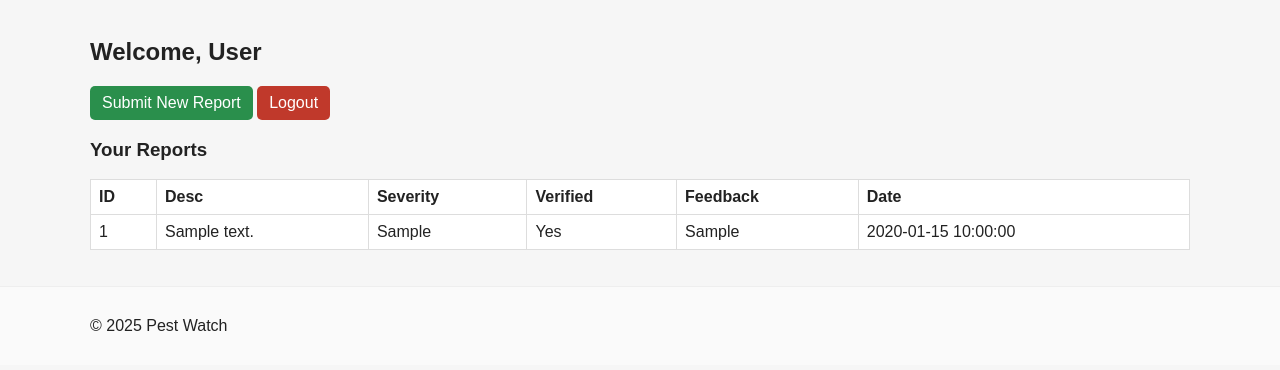
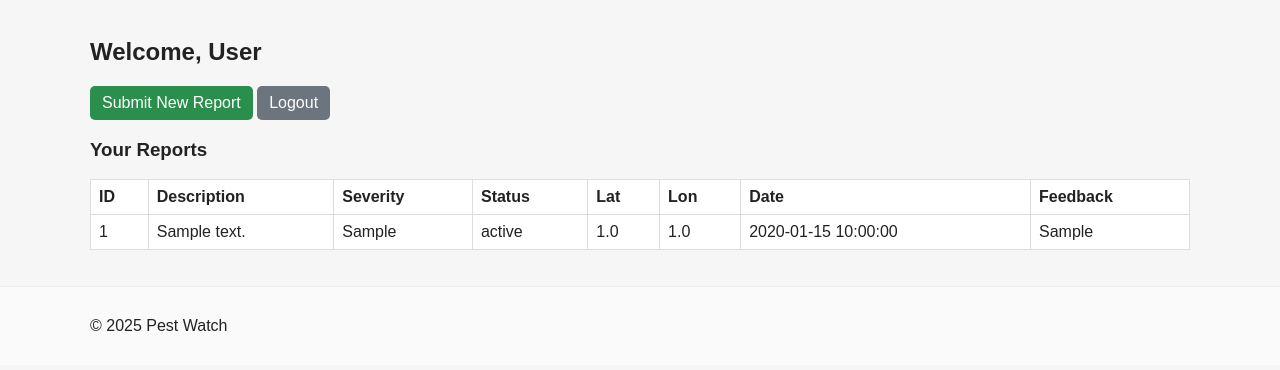
Before and after one commit to Roy-Kathurima/pestwatch, a Flask app: page /dashboard in a window 1280 px wide. Shown: the part 83-453 px from the top of the page. Run offline with Flask 3, Linux system fonts and the light colour scheme; a user stored in the database is signed in; tables that the repository leaves empty hold one stand-in row (values such as "Sample post").

Commit message:
Update dashboard.html

```diff
--- a/templates/dashboard.html
+++ b/templates/dashboard.html
@@ -1,19 +1,25 @@
 {% extends "base.html" %}
 {% block content %}
 <h2>Welcome, {{ user.fullname }}</h2>
-<p><a class="btn" href="{{ url_for('report') }}">Submit New Report</a> <a class="btn btn-danger" href="{{ url_for('logout') }}">Logout</a></p>
+
+<p>
+  <a class="btn" href="{{ url_for('report') }}">Submit New Report</a>
+  <a class="btn btn-secondary" href="{{ url_for('logout') }}">Logout</a>
+</p>
 
 <h3>Your Reports</h3>
 <table class="data-table">
-  <tr><th>ID</th><th>Desc</th><th>Severity</th><th>Verified</th><th>Feedback</th><th>Date</th></tr>
+<tr><th>ID</th><th>Description</th><th>Severity</th><th>Status</th><th>Lat</th><th>Lon</th><th>Date</th><th>Feedback</th></tr>
 {% for r in reports %}
 <tr>
   <td>{{ r.id }}</td>
   <td>{{ r.description }}</td>
   <td>{{ r.severity }}</td>
-    <td>{{ 'Yes' if r.verified else 'No' }}</td>
-    <td>{{ r.admin_feedback or '—' }}</td>
+  <td>{{ r.status }}</td>
+  <td>{{ r.latitude }}</td>
+  <td>{{ r.longitude }}</td>
   <td>{{ r.created_at }}</td>
+  <td>{{ r.admin_feedback or 'No feedback' }}</td>
 </tr>
 {% endfor %}
 </table>
```
Lines whose indentation alone changed are shown as unchanged.
